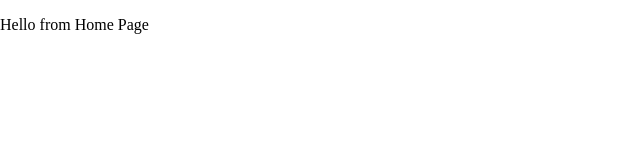
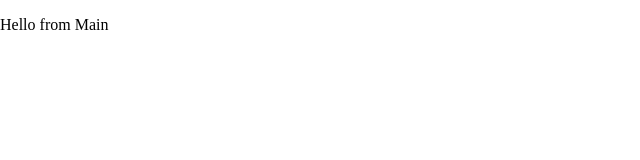
Before and after one commit to 7FOX7/moto-project, a React (Vite) app: page /home in a window 1280 px wide. Shown: the top 160 px of the page, without its empty margins (0-640 px from the left). Built offline with nearby package versions, Linux system fonts and the light colour scheme.

Commit message:
Added 'Main' component to the Home route

```diff
--- /dev/null
+++ b/src/components/Home/Main.jsx
@@ -0,0 +1,5 @@
+const Main = () => {
+   return <p>Hello from Main</p>
+}
+
+export default Main
--- a/src/pages/Home.jsx
+++ b/src/pages/Home.jsx
@@ -1,5 +1,7 @@
+import Main from "../components/Home/Main"
+
 const Home = () => {
-   return <p>Hello from Home Page</p>
+   return <Main />
 }
 
 export default Home
```
